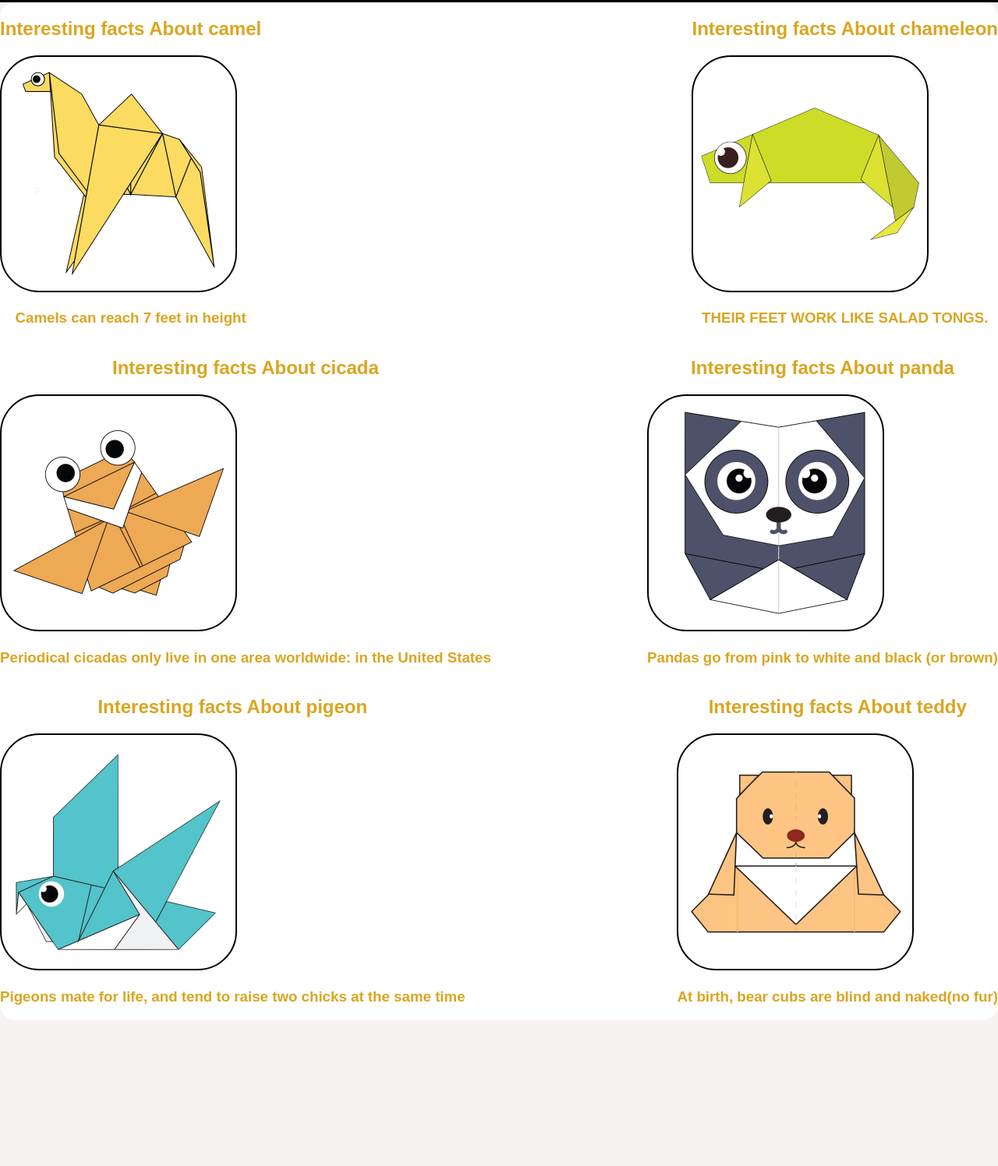
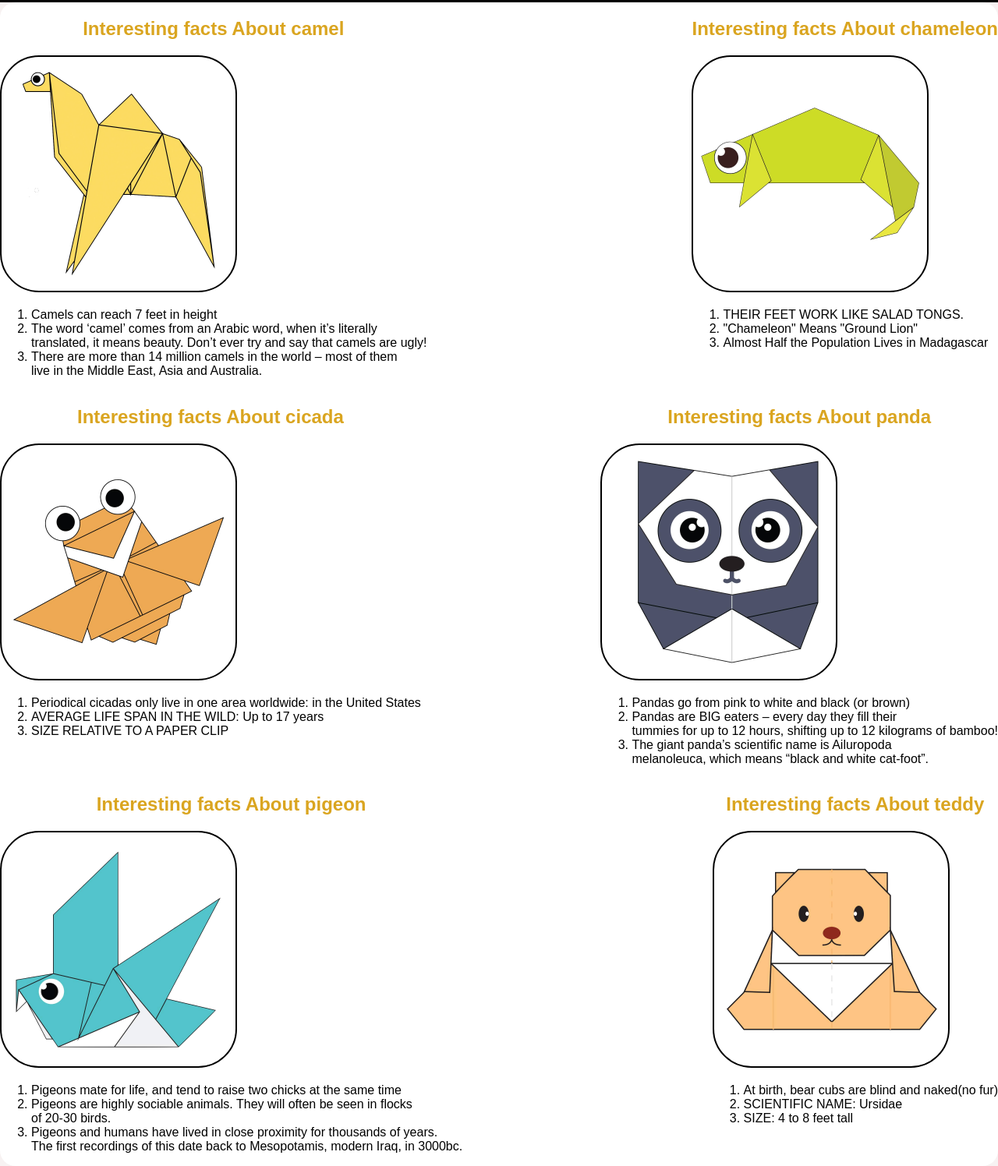
Before and after one commit to tarak2005/origami_2, a plain HTML site: page index.html in a window 1280 px wide. Shown: the part 169-1665 px from the top of the page at 78% size. Before the commit the page ends 1478 px from the top, so only its background shows below. Drawn offline with Linux system fonts and the light colour scheme.

Commit message:
Add files via upload

```diff
--- a/index.html
+++ b/index.html
@@ -30,38 +30,63 @@
 
     <h2>Interesting facts About camel</h2>
     <a href="http://origami.me/camel/"><img src="camel.png" width=300 height=300/></a>
-    <h3>Camels can reach 7 feet in height</h3>
+    <ol>
+    <li>Camels can reach 7 feet in height</li>
+    <li>The word ‘camel’ comes from an Arabic word, when it’s literally<br>translated, it means beauty. Don’t ever try and say that camels are ugly!</li>
+    <li>There are more than 14 million camels in the world – most of them<br>live in the Middle East, Asia and Australia.</li>
+</ol>
 </div>
 
 
 <div class="item">
 <h2>Interesting facts About chameleon</h2>
 <a href="http://origami.me/chameleon/"><img src="chameleon.png" width=300 height=300/></a>
-<h3>THEIR FEET WORK LIKE SALAD TONGS.</h3>
+<ol>
+<li>THEIR FEET WORK LIKE SALAD TONGS.</li>
+<li>"Chameleon" Means "Ground Lion"</li>
+<li>Almost Half the Population Lives in Madagascar</li>
+</ol>
 </div>
 
 <div class="item">
 <h2>Interesting facts About cicada</h2>
 <a href="http://origami.me/flying-cicada/"><img src="cicada.png" width=300 height=300/></a>
-<h3>Periodical cicadas only live in one area worldwide: in the United States</h3>
+<ol>
+<li>Periodical cicadas only live in one area worldwide: in the United States</li>
+<li>AVERAGE LIFE SPAN IN THE WILD: Up to 17 years</li>
+<li>SIZE RELATIVE TO A PAPER CLIP</li>
+</ol>
 </div>
 
 <div class="item">
 <h2>Interesting facts About panda</h2>
 <a href="http://origami.me/panda/"><img src="panda.png" width=300 height=300/></a>
-<h3>Pandas go from pink to white and black (or brown)</h3>
+<ol>
+<li>Pandas go from pink to white and black (or brown)</li>
+<li>Pandas are BIG eaters – every day they fill their<br>tummies for up to 12 hours, shifting up to 12 kilograms of bamboo!</li>
+<li>The giant panda’s scientific name is Ailuropoda<br>melanoleuca, which means “black and white cat-foot”.</li>
+</ol>
 </div>
 
 <div class="item">
 <h2>Interesting facts About pigeon</h2>
 <a href="http://origami.me/pigeon/"><img src="pigeon.png" width=300 height=300/></a>
-<h3>Pigeons mate for life, and tend to raise two chicks at the same time</h3>
+<ol>
+<li>Pigeons mate for life, and tend to raise two chicks at the same time</li>
+<li>Pigeons are highly sociable animals. They will often be seen in flocks<br>of 20-30 birds.</li>
+<li>Pigeons and humans have lived in close proximity for thousands of years.<br>The first recordings of this date back to Mesopotamis, modern Iraq, in 3000bc.</li>
+
+</ol>
 </div>
 
 <div class="item">
 <h2>Interesting facts About teddy</h2>
 <a href="http://origami.me/teddy-bear/"><img src="teddy.png" width=300 height=300/></a>
-<h3>At birth, bear cubs are blind and naked(no fur)</h3>
+<ol>
+<li>At birth, bear cubs are blind and naked(no fur)</li>
+<li>SCIENTIFIC NAME: Ursidae</li>
+<li>SIZE: 4 to 8 feet tall</li>
+</ol>
 </div>
 </div>
 </div>
```
